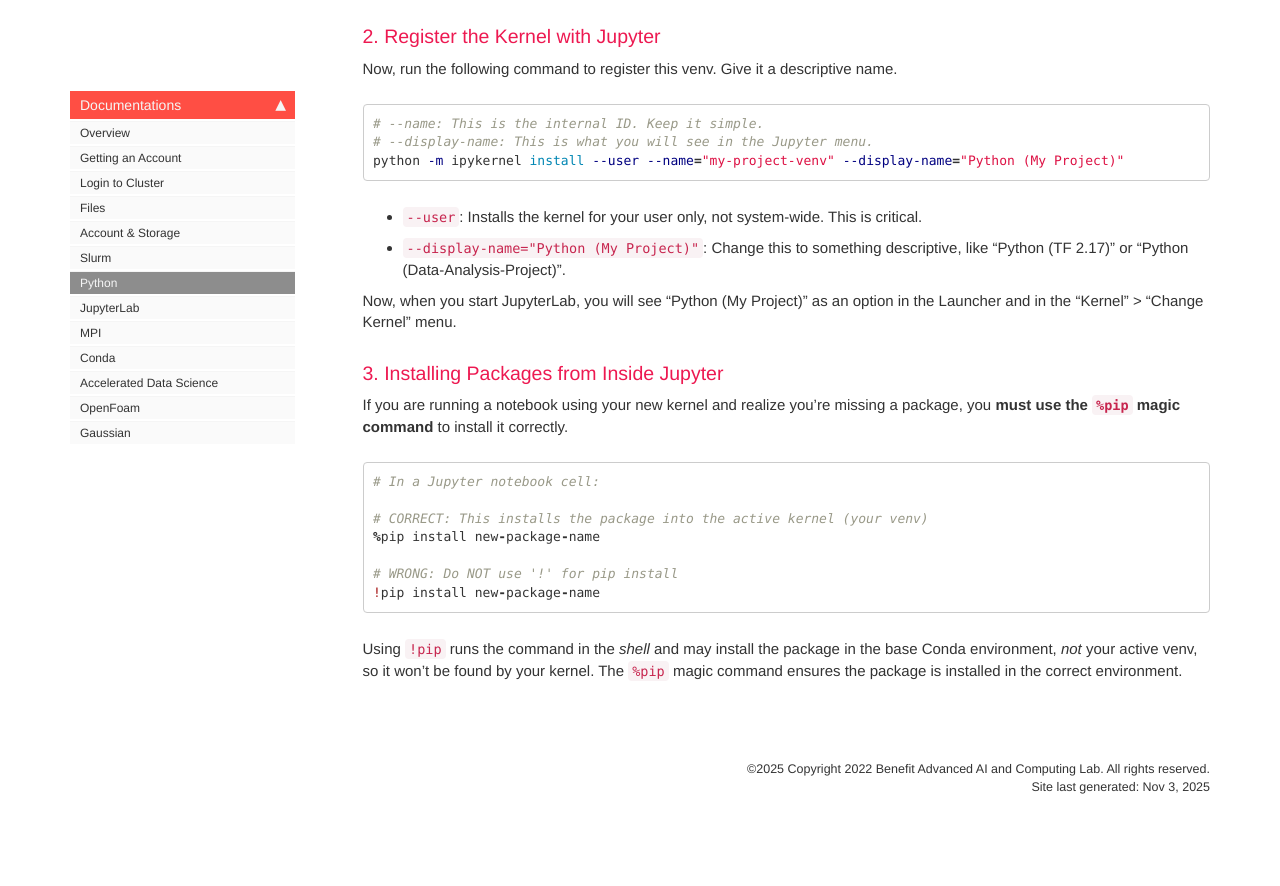
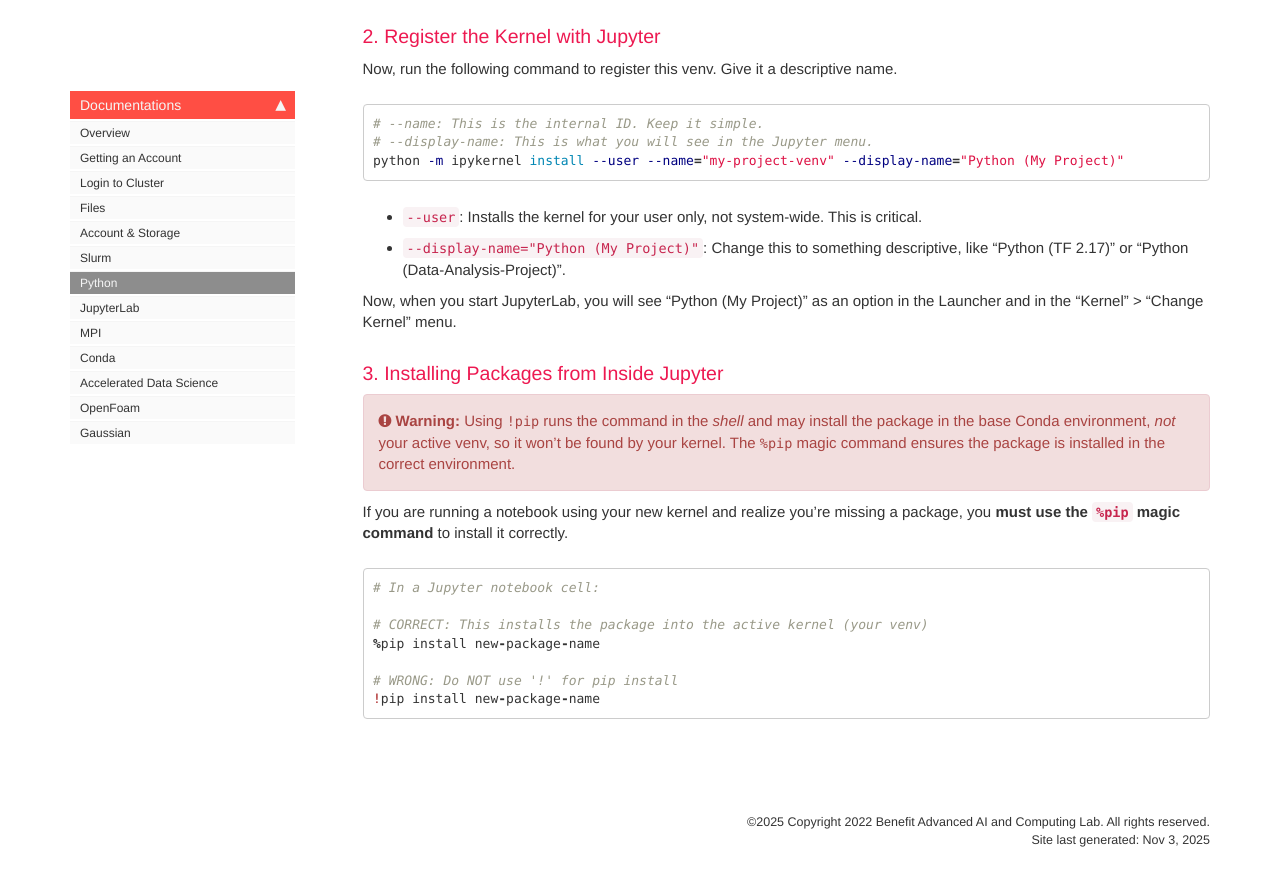
Before and after one commit to UOB-AI/UOB-AI.github.io, a Jekyll site: the page built from pages/python.md, in a window 1280 px wide and 900 px high, scrolled down 5428 px. Shown: the top 886 px of the window. Built offline with Jekyll 4.4.1, drawn with Linux system fonts in a browser that asks for light colours; comment, search, counter and statistics services are not loaded; before the commit the page ends 6275 px from its top, so only the background shows below that.

Commit message:
Clarify package installation in Jupyter notebooks
Added warning about using `!pip` vs `%pip` in Jupyter.

````diff
--- a/pages/python.md
+++ b/pages/python.md
@@ -214,7 +214,7 @@ python -m ipykernel install --user --name="my-project-venv" --display-name="Pyth
 Now, when you start JupyterLab, you will see "Python (My Project)" as an option in the Launcher and in the "Kernel" > "Change Kernel" menu.
 
 ### 3. Installing Packages from Inside Jupyter
-
+{% include warning.html content="Using `!pip` runs the command in the *shell* and may install the package in the base Conda environment, *not* your active venv, so it won't be found by your kernel. The `%pip` magic command ensures the package is installed in the correct environment." %}
 If you are running a notebook using your new kernel and realize you're missing a package, you **must use the `%pip` magic command** to install it correctly.
 
 ```python
````
Also changed, not shown: other parts of pages/python.md (+0 -1 lines).
